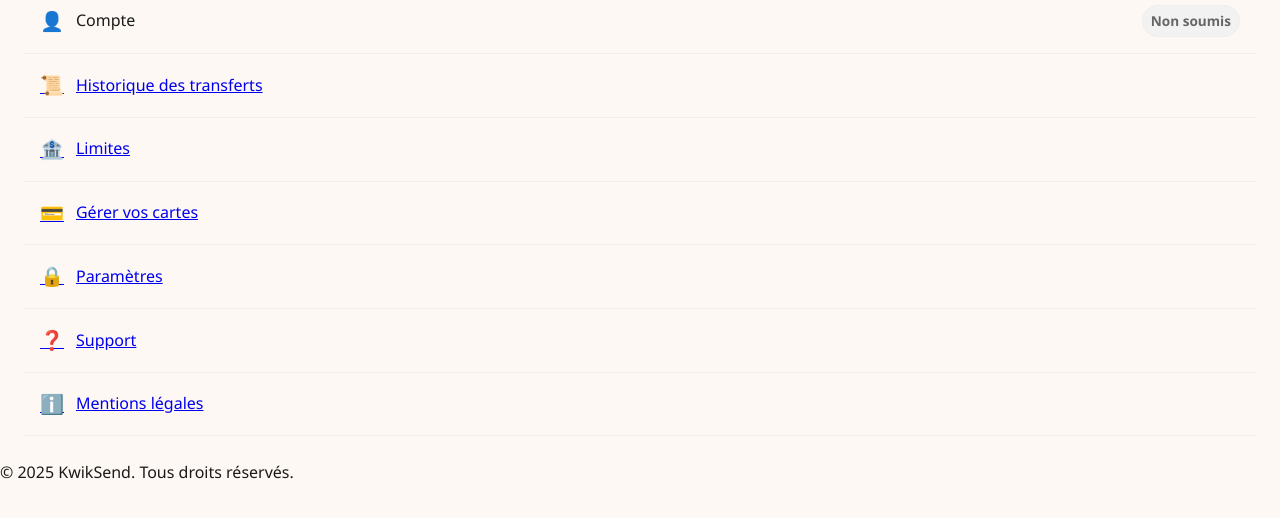
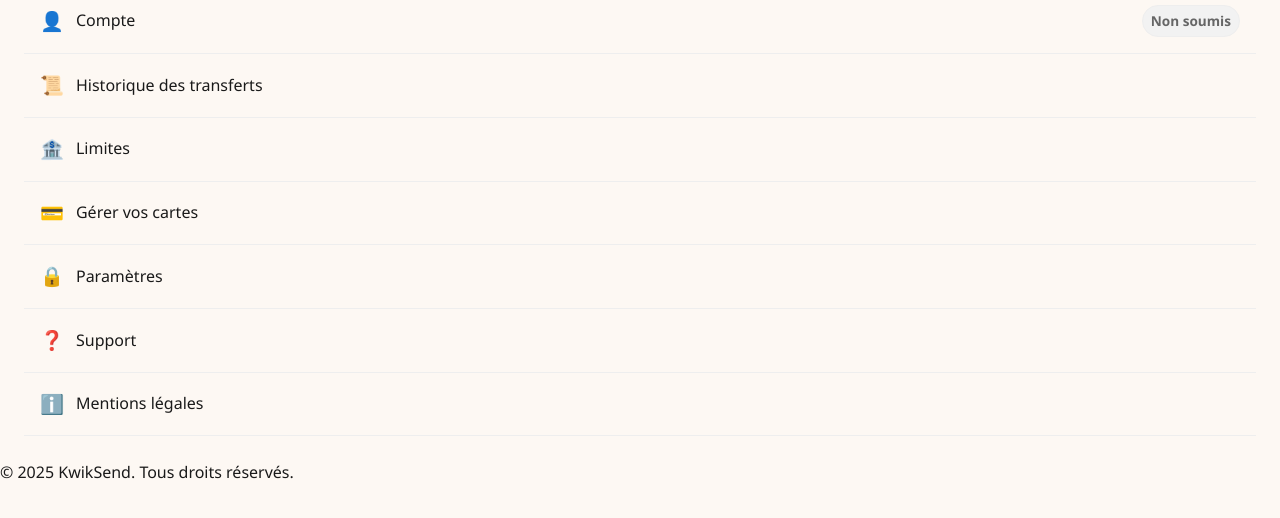
Before and after one commit to kifouliw-hash/kwiksend-v2, a website: page public/profile.html in a window 1280 px wide. Shown: the part 154-672 px from the top of the page. Drawn offline with Linux system fonts and the light colour scheme.

Commit message:
Message clair sur la modif

```diff
--- a/public/profile.html
+++ b/public/profile.html
@@ -7,16 +7,44 @@
   <link rel="stylesheet" href="style.css">
   <style>
     .settings-list { list-style:none; padding:0; margin:0; }
+
     .settings-item {
-      display:flex; justify-content:space-between; align-items:center;
-      padding:1rem; border-bottom:1px solid #eee; cursor:pointer;
+      display:flex;
+      justify-content:space-between;
+      align-items:center;
+      padding:1rem;
+      border-bottom:1px solid #eee;
+      cursor:pointer;
+      transition: background 0.2s ease;
     }
     .settings-item:hover { background:#fafafa; }
+
     .settings-left { display:flex; gap:12px; align-items:center; }
     .settings-icon { font-size:1.2rem; }
+
+    /* ✅ Badge KYC */
     .kyc-badge-inline {
-      margin-left:10px; font-size:.85rem; font-weight:700;
-      padding:4px 8px; border-radius:999px;
+      margin-left:10px;
+      font-size:.85rem;
+      font-weight:700;
+      padding:4px 8px;
+      border-radius:999px;
+    }
+
+    /* ✅ Liens élégants */
+    .settings-item a {
+      text-decoration: none;
+      color: inherit;
+      display: flex;
+      gap: 12px;
+      align-items: center;
+      width: 100%;
+      transition: color .2s ease, transform .1s ease;
+    }
+    .settings-item a:hover {
+      color: var(--orange);
+      font-weight: 600;
+      transform: translateX(3px);
     }
   </style>
 </head>
@@ -49,6 +77,7 @@
       </div>
       <span id="kycBadge" class="kyc-badge-inline">Non soumis</span>
     </li>
+
     <li class="settings-item">
       <a href="releves.html" class="settings-left">
         <span class="settings-icon">📜</span>
@@ -124,7 +153,6 @@
   window.addEventListener('storage', (e)=> { if(e.key === 'ks_kyc_status') renderKycBadge(); });
 })();
 </script>
-<!-- Appels scripts globaux -->
 <script src="app.js"></script>
 </body>
 </html>
```
Lines whose indentation alone changed are shown as unchanged.
